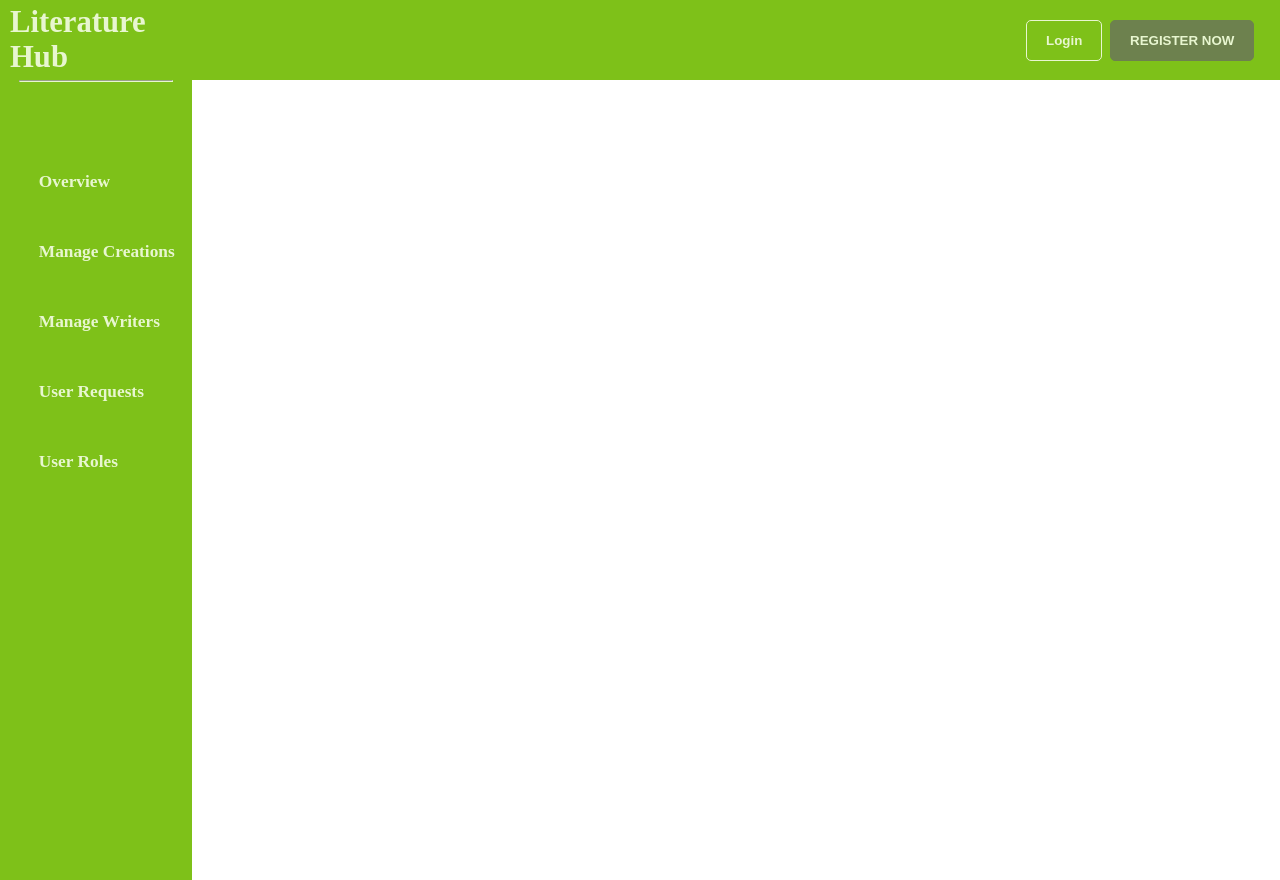
After one commit to nikolamilanov/literature_hub, a PHP site: page /admin/index.php in a window 1280 px wide. The commit adds this page. Run offline with PHP 8.4, Linux system fonts and the light colour scheme.

Commit message:
added admin control pannel

```diff
--- /dev/null
+++ b/admin/index.php
@@ -0,0 +1,26 @@
+<!DOCTYPE html>
+<html lang="en">
+
+<head>
+    <meta charset="UTF-8">
+    <meta name="viewport" content="width=device-width, initial-scale=1.0">
+    <title>Admin panel</title>
+    <link rel="stylesheet" href="../style/reset.css">
+    <link rel="stylesheet" href="../style/navbar.css">
+    <link rel="stylesheet" href="../style/admin-aside-menu.css">
+    <script src="../script/navbar.js" defer></script>
+    <!--
+    <link rel="stylesheet" href="../style/table.css">
+    <script src="../script/fetch-creations-table.js" defer></script>
+    <script src="../script/forms.js" defer></script>
+    <link rel="stylesheet" href="https://cdn.jsdelivr.net/npm/bootstrap-icons@1.11.3/font/bootstrap-icons.min.css">
+-->
+</head>
+
+<body>
+    <?php require_once "../components/navbar.php" ?>
+    <?php require_once "../components/admin-aside-menu.php" ?>
+
+</body>
+
+</html>
--- /dev/null
+++ b/components/admin-aside-menu.php
@@ -0,0 +1,13 @@
+<aside class="admin-aside-menu">
+    <hr>
+    <!--<p class="menu-label">Admin Panel</p> <hr> -->
+    <div class="navigation-container">
+        <a href="/literature_hub/admin/">Overview</a>
+        <a href="/literature_hub/admin/">Manage Creations</a>
+        <a href="/literature_hub/admin/">Manage Writers</a>
+        <a href="/literature_hub/admin/">User Requests</a>
+        <a href="/literature_hub/admin/">User Roles</a>
+
+    </div>
+
+</aside>
--- a/components/navbar.php
+++ b/components/navbar.php
@@ -28,7 +28,7 @@ if (!isset($_SESSION['userId'])) {
                 <div class="dropdown-wrapper">
                     <button class="dropdown-button">Admin</button>
                     <div id="dropdown" class="dropdown-content">
-                        <a href="1">Link 1</a>
+                        <a href="/literature_hub/admin/">Admin panel</a>
                         <a href="2">Link 2</a>
                         <a href="3">Link 3</a>
                     </div>
@@ -47,7 +47,7 @@ if (!isset($_SESSION['userId'])) {
                 <div class="dropdown-wrapper">
                     <button class="dropdown-button">Admin</button>
                     <div id="dropdown" class="dropdown-content">
-                        <a href="1">Link 1</a>
+                        <a href="/literature_hub/admin/">Admin panel</a>
                         <a href="2">Link 2</a>
                         <a href="3">Link 3</a>
                     </div>
--- /dev/null
+++ b/style/admin-aside-menu.css
@@ -0,0 +1,35 @@
+.admin-aside-menu{
+    background-color: #7ec119;
+    height: 100vh;
+    width: 15%;
+    float: left;
+}
+main{
+    width: 85%;
+    float: right;
+}
+.menu-label{
+    text-align: center;
+}
+hr{
+    color: #e8f6d0;
+    margin: 0 10%;
+    width: 80%;
+    border-color: #e8f6d0;
+}
+.navigation-container{
+    margin-top: 10vh;
+}
+.navigation-container a{
+    color: #e8f6d0;
+    margin: 30px 0 0 15%;
+    padding: 10px 0 10px 10px;
+    display: block;
+    text-decoration: none;
+    font-size: 13pt;
+    font-weight: 700;
+}
+.navigation-container a:hover, a:active{
+    background-color: white;
+    color:#6d814e;
+}
```
